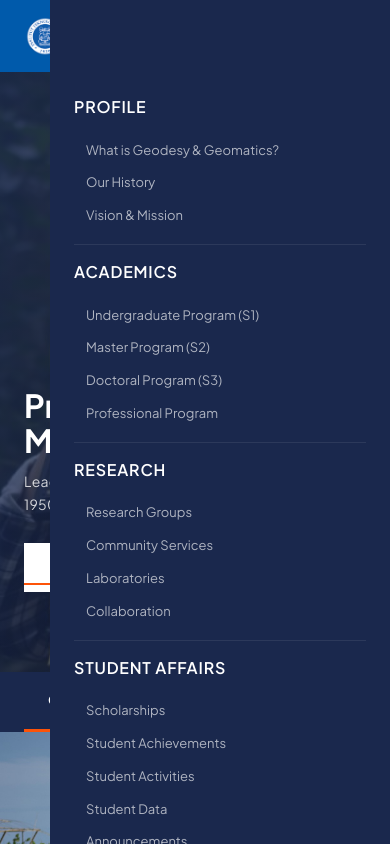
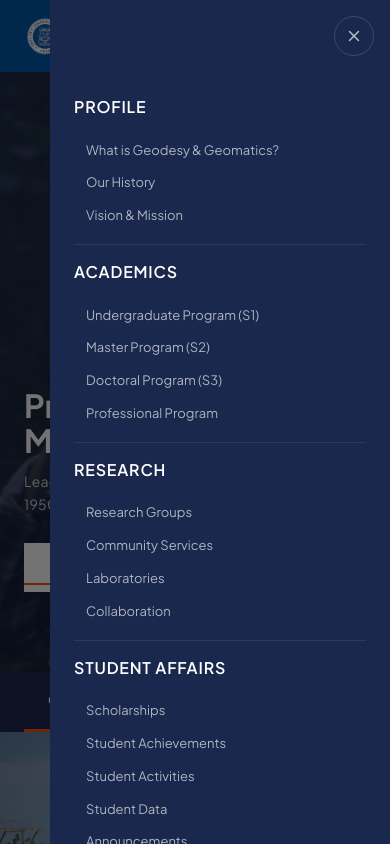
Before and after one commit to IchsanFachriS/website-gd, a React (Vite) app: page / in a window 390 px wide. Both pictures are taken after a click on the button "Open menu". Shown: the top 844 px of the page. Built offline with nearby package versions, Linux system fonts and the light colour scheme.

Commit message:
feature: close (X) in sidebar

```diff
--- a/src/components/layout/Header.tsx
+++ b/src/components/layout/Header.tsx
@@ -92,7 +92,7 @@ export function Navbar({ onNavigate }: HeaderProps) {
     return () => window.removeEventListener("scroll", onScroll);
   }, []);
 
-  // ── Close dropdown on outside click ──
+  // ── Close desktop dropdown on outside click ──
   useEffect(() => {
     const handler = (e: MouseEvent) => {
       if (navRef.current && !navRef.current.contains(e.target as Node)) {
@@ -102,6 +102,21 @@ export function Navbar({ onNavigate }: HeaderProps) {
     document.addEventListener("mousedown", handler);
     return () => document.removeEventListener("mousedown", handler);
   }, []);
+
+  // ── Lock body scroll when mobile menu is open ──
+  useEffect(() => {
+    document.body.style.overflow = mobileOpen ? "hidden" : "";
+    return () => { document.body.style.overflow = ""; };
+  }, [mobileOpen]);
+
+  // ── Close mobile menu on Escape key ──
+  useEffect(() => {
+    const handler = (e: KeyboardEvent) => {
+      if (e.key === "Escape" && mobileOpen) setMobileOpen(false);
+    };
+    document.addEventListener("keydown", handler);
+    return () => document.removeEventListener("keydown", handler);
+  }, [mobileOpen]);
 
   // ── URL builder ──
   const pushUrl = (parentPath: string | undefined, childPath?: string) => {
@@ -143,6 +158,8 @@ export function Navbar({ onNavigate }: HeaderProps) {
     window.history.pushState(null, "", "/");
     onNavigate("home");
   };
+
+  const closeMobileMenu = () => setMobileOpen(false);
 
   return (
     <div className="gd-header-fixed" ref={navRef}>
@@ -239,6 +256,8 @@ export function Navbar({ onNavigate }: HeaderProps) {
             <button
               className={`gd-burger ${mobileOpen ? "active" : ""}`}
               aria-label={mobileOpen ? "Close menu" : "Open menu"}
+              aria-expanded={mobileOpen}
+              aria-controls="gd-mobile-menu"
               onClick={() => setMobileOpen(!mobileOpen)}
             >
               <span /><span /><span />
@@ -246,12 +265,36 @@ export function Navbar({ onNavigate }: HeaderProps) {
           </div>
         </div>
 
+        {/* ── Mobile overlay (click-outside to close) ── */}
+        {mobileOpen && (
+          <div
+            className="gd-mobile-overlay"
+            aria-hidden="true"
+            onClick={closeMobileMenu}
+          />
+        )}
+
         {/* ── Mobile menu ── */}
         <div
+          id="gd-mobile-menu"
           className={`gd-mobile-menu ${mobileOpen ? "open" : ""}`}
           aria-hidden={!mobileOpen}
+          role="dialog"
+          aria-label="Mobile navigation"
         >
           <div className="gd-mobile-inner">
+
+            {/* ── Close button (X) inside menu ── */}
+            <button
+              className="gd-mobile-close"
+              onClick={closeMobileMenu}
+              aria-label="Close menu"
+            >
+              <svg viewBox="0 0 24 24" fill="none" stroke="currentColor" strokeWidth="2" strokeLinecap="round" aria-hidden="true">
+                <path d="M18 6L6 18M6 6l12 12" />
+              </svg>
+            </button>
+
             <nav aria-label="mobile navigation">
               {NAV_ITEMS.map((item) => (
                 <div key={item.label} className="gd-mobile-item">
--- a/src/styles/main.css
+++ b/src/styles/main.css
@@ -393,6 +393,47 @@ address { font-style: normal; }
   color: var(--white) !important;
 }
 
+.gd-mobile-overlay {
+  position: fixed;
+  inset: 0;
+  background: rgba(0, 0, 0, 0.55);
+  z-index: 299;
+  cursor: pointer;
+  animation: overlayFadeIn 0.25s ease-out;
+}
+@keyframes overlayFadeIn {
+  from { opacity: 0; }
+  to   { opacity: 1; }
+}
+
+/* ── Mobile close (X) button inside the menu ── */
+.gd-mobile-close {
+  position: absolute;
+  top: 16px;
+  right: 16px;
+  width: 40px;
+  height: 40px;
+  display: flex;
+  align-items: center;
+  justify-content: center;
+  color: rgba(255, 255, 255, 0.7);
+  border: 1px solid rgba(255, 255, 255, 0.15);
+  border-radius: 50%;
+  background: none;
+  cursor: pointer;
+  transition: color var(--transition), border-color var(--transition), background var(--transition);
+  z-index: 310;
+}
+.gd-mobile-close svg {
+  width: 18px;
+  height: 18px;
+}
+.gd-mobile-close:hover {
+  color: var(--white);
+  border-color: var(--orange);
+  background: rgba(253, 83, 8, 0.15);
+}
+
 /* ============================================================
    PAGE WRAPPER — offset for fixed header
    ============================================================ */
```
